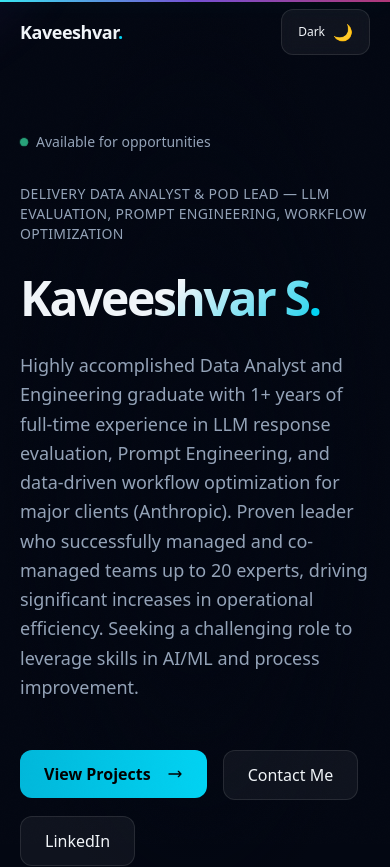
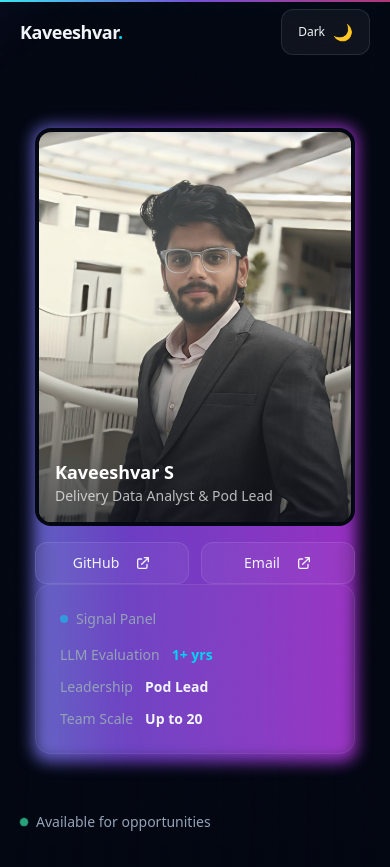
Before and after one commit to Kaveeshvar/kaveeshvar-portfolio, a Next.js app: page / in a window 390 px wide. Shown: the top 867 px of the page. Built offline with nearby package versions, Linux system fonts and the light colour scheme.

Commit message:
Simple changes

```diff
--- a/src/components/sections/Hero.tsx
+++ b/src/components/sections/Hero.tsx
@@ -62,13 +62,12 @@ export default function Hero() {
 
       <Container className="relative pt-32 pb-20 md:pt-40 md:pb-32">
         <div className="grid gap-12 lg:grid-cols-[1.2fr_0.8fr] lg:gap-16 items-start">
-          {/* Left content - with scroll animation */}
+          {/* Left content - NO scroll animation on mobile */}
           <motion.div
-            style={{ y, opacity }}
             variants={staggerSlow}
             initial="hidden"
             animate="show"
-            className="space-y-8"
+            className="space-y-8 order-last lg:order-first"
           >
 
 
@@ -136,11 +135,11 @@ export default function Hero() {
             variants={scaleUp}
             initial="hidden"
             animate="show"
-            className="hidden lg:block"
+            className="order-first lg:order-last"
           >
             {/* Profile Image Card */}
             <motion.div
-              className="relative group sticky top-32"
+              className="relative group lg:sticky lg:top-32 max-w-xs mx-auto lg:max-w-none"
               whileHover={{ scale: 1.02 }}
               transition={{ type: "spring", stiffness: 300 }}
             >
```
